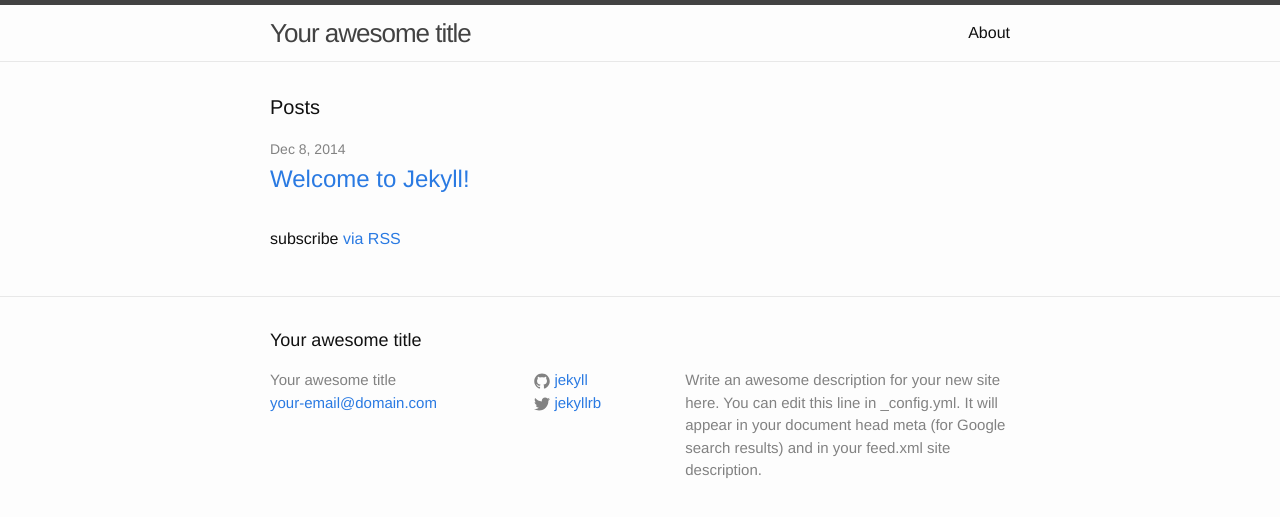
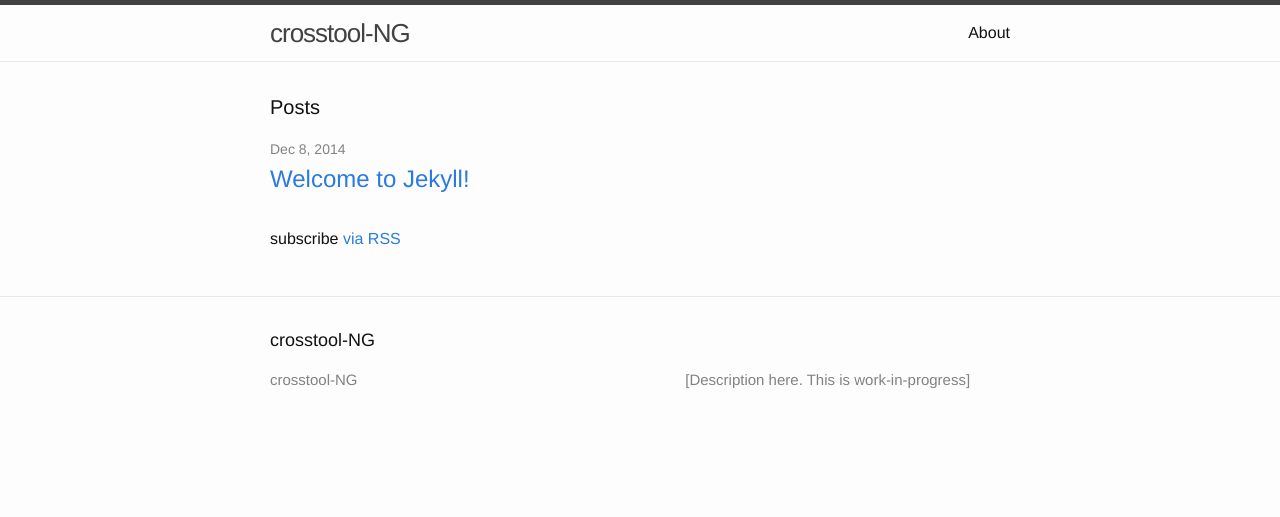
Before and after one commit to crosstool-ng/crosstool-ng.github.io, a Jekyll site: the page built from index.html, in a window 1280 px wide. Shown: the top 517 px of the page. Built offline with Jekyll 4.4.1, drawn with Linux system fonts in a browser that asks for light colours.

Commit message:
jekyll config: changed title etc

```diff
--- a/_config.yml
+++ b/_config.yml
@@ -1,14 +1,12 @@
 # Site settings
-title: Your awesome title
-email: your-email@domain.com
+title: crosstool-NG
+#email: your-email@domain.com
 description: > # this means to ignore newlines until "baseurl:"
-  Write an awesome description for your new site here. You can edit this
-  line in _config.yml. It will appear in your document head meta (for
-  Google search results) and in your feed.xml site description.
+  [Description here. This is work-in-progress]
 baseurl: "" # the subpath of your site, e.g. /blog/
-url: "http://yourdomain.com" # the base hostname & protocol for your site
-twitter_username: jekyllrb
-github_username:  jekyll
+url: "http://crosstool-ng.github.com" # the base hostname & protocol for your site
+#twitter_username: jekyllrb
+#github_username:  jekyll
 
 # Build settings
 markdown: kramdown
```
